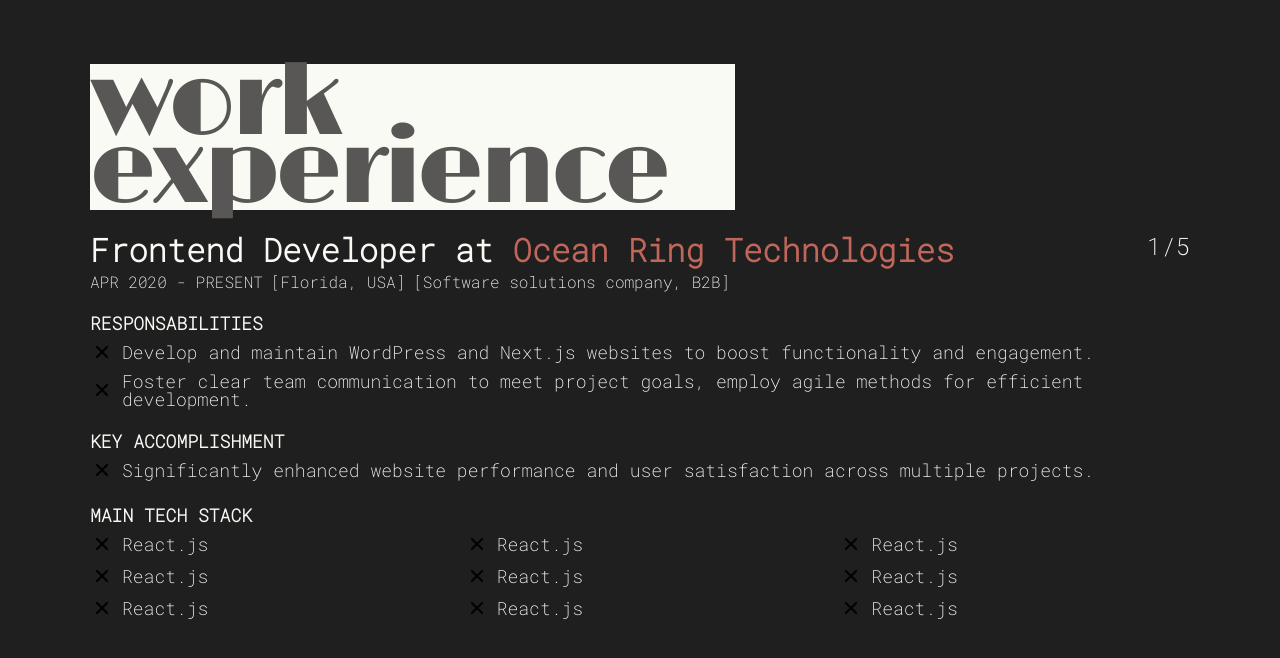
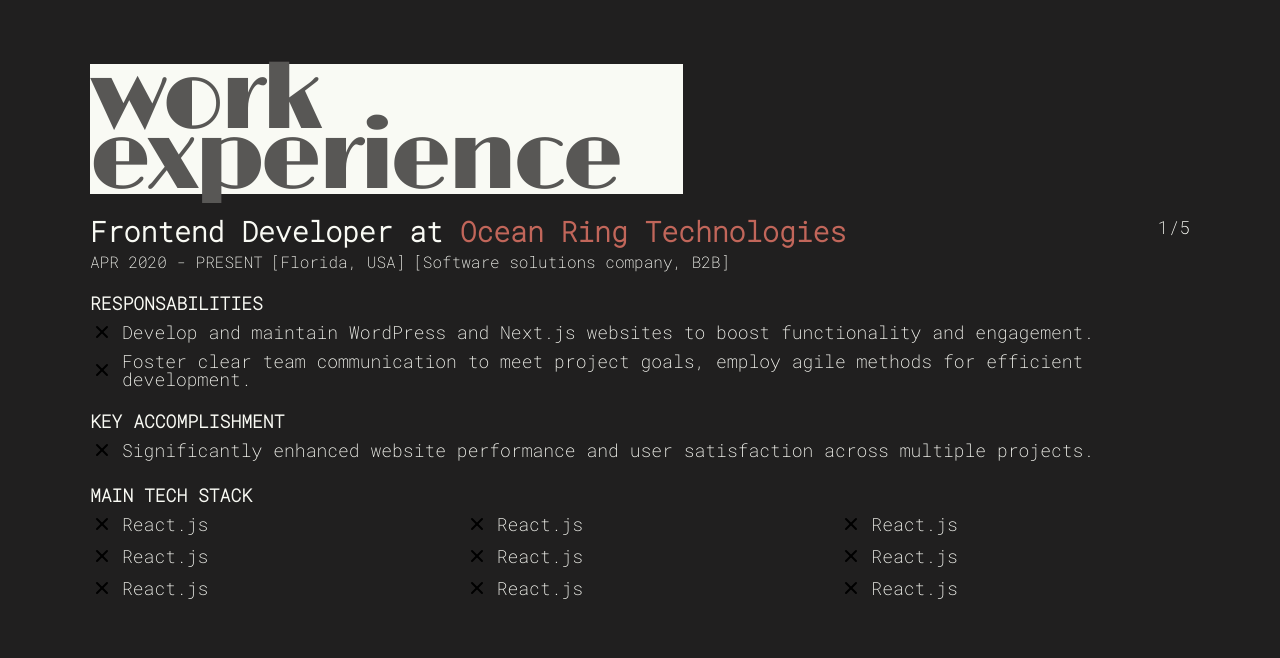
Before and after one commit to zetadeceleste/portfolio-ui, a Next.js app: page /work-experience in a window 1280 px wide. Shown: the top 658 px of the page. Built offline with nearby package versions, Linux system fonts and the light colour scheme.

Commit message:
Fix typography / Headline refactor

```diff
--- a/components/common/Headline/Headline.module.css
+++ b/components/common/Headline/Headline.module.css
@@ -9,29 +9,6 @@
 
   .subtitle {
     padding: 0 5px;
-  }
-
-  &.big-titles {
-    .title {
-      font-size: 5.5rem;
-      line-height: 4.75rem;
-
-      @media all and (width >= 768px) {
-        font-size: 6.5rem;
-        line-height: 5.5rem;
-      }
-
-      @media all and (width >= 1024px) {
-        font-size: 7.75rem;
-        line-height: 6.5rem;
-      }
-    }
-
-    .subtitle {
-      @media all and (width >= 1024px) {
-        font-size: 2rem;
-      }
-    }
   }
 
   &.center {
--- a/components/common/Headline/index.tsx
+++ b/components/common/Headline/index.tsx
@@ -20,7 +20,6 @@ const Headline = ({
   subtitle = '',
 }: Props) => {
   const classNameList = buildBooleanClassNameList(styles, {
-    bigTitles,
     center,
     highlighted,
     variant,
@@ -28,9 +27,13 @@ const Headline = ({
 
   return (
     <hgroup className={`${styles.wrapper} ${classNameList}`}>
-      <h1 className={styles.title}>{title}</h1>
+      <h1 className={`${styles.title} ${bigTitles ? 'bigger' : ''}`}>
+        {title}
+      </h1>
       {subtitle && !highlighted && (
-        <h2 className={styles.subtitle}>{subtitle}</h2>
+        <h2 className={`${styles.subtitle} ${bigTitles ? 'bigger' : ''}`}>
+          {subtitle}
+        </h2>
       )}
     </hgroup>
   )
--- a/styles/typography.css
+++ b/styles/typography.css
@@ -12,16 +12,22 @@ h1 {
   font-family: var(--font-headline);
   font-size: 5rem;
   letter-spacing: -0.25rem;
-  line-height: 3.5rem;
+  line-height: 3rem;
+
+  &.bigger {
+    font-size: 5.5rem;
+    line-height: 4.75rem;
+  }
 }
 
 h2 {
-  font-size: 1.25rem;
+  font-size: 1.5rem;
 }
 
 h3,
-p {
-  font-size: 1rem;
+p,
+.number {
+  font-size: 1.125rem;
 }
 
 h2,
@@ -47,42 +53,39 @@ em {
   font-weight: 700;
 }
 
-.number {
-  font-size: 1.125rem;
-}
-
 @media all and (width >= 768px) {
   h1 {
-    font-size: 5.75rem;
+    font-size: 5.5rem;
     letter-spacing: -0.25rem;
-    line-height: 3.75rem;
+    line-height: 3.25rem;
+
+    &.bigger {
+      font-size: 6.5rem;
+      line-height: 5.5rem;
+    }
   }
 
   h2 {
-    font-size: 1.75rem;
-  }
-
-  h3,
-  p {
-    font-size: 1.125rem;
-  }
-
-  .number {
-    font-size: 1.25rem;
+    font-size: 1.5rem;
   }
 }
 
 @media all and (width >= 1024px) {
   h1 {
-    font-size: 6.5rem;
-    line-height: 4.25rem;
+    font-size: 6rem;
+    line-height: 3.75rem;
+
+    &.bigger {
+      font-size: 7.25rem;
+      line-height: 6rem;
+    }
   }
 
   h2 {
-    font-size: 2rem;
-  }
+    font-size: 1.75rem;
 
-  .number {
-    font-size: 1.5rem;
+    &.bigger {
+      font-size: 2rem;
+    }
   }
 }
```
